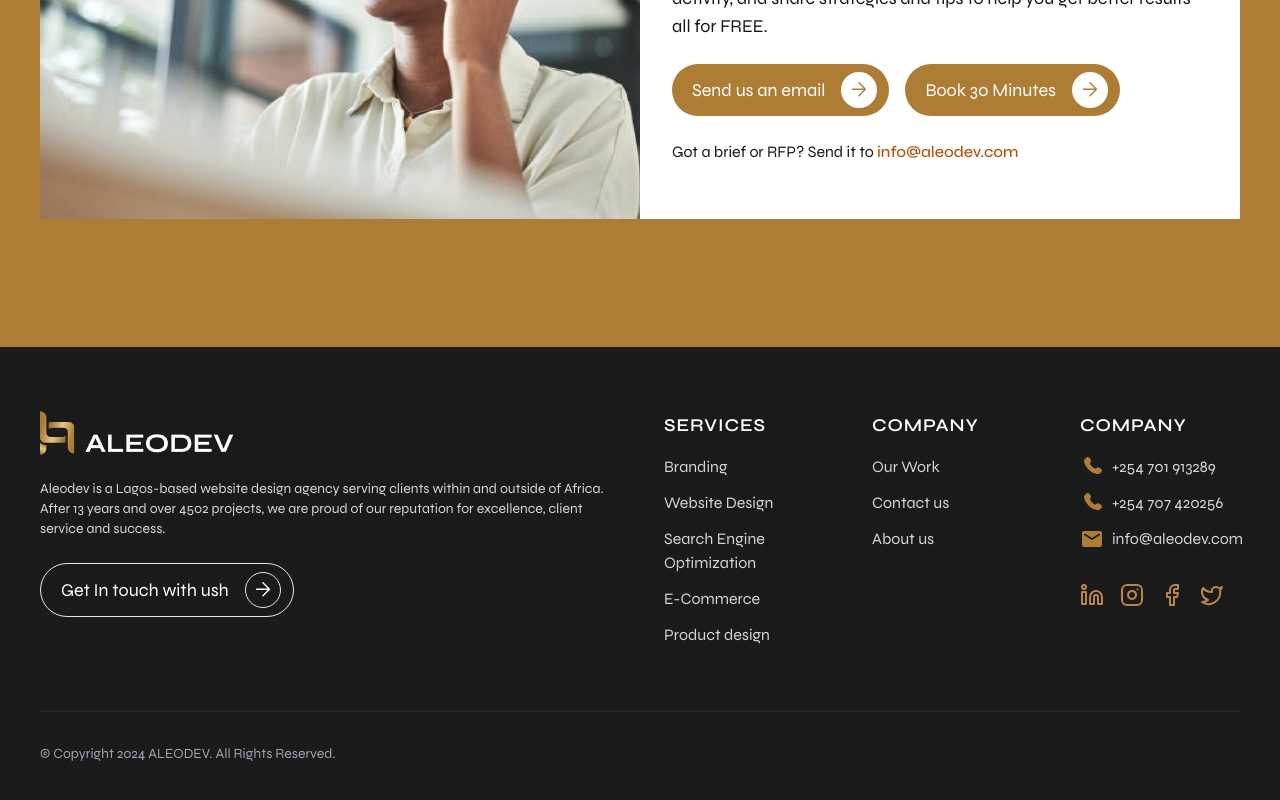
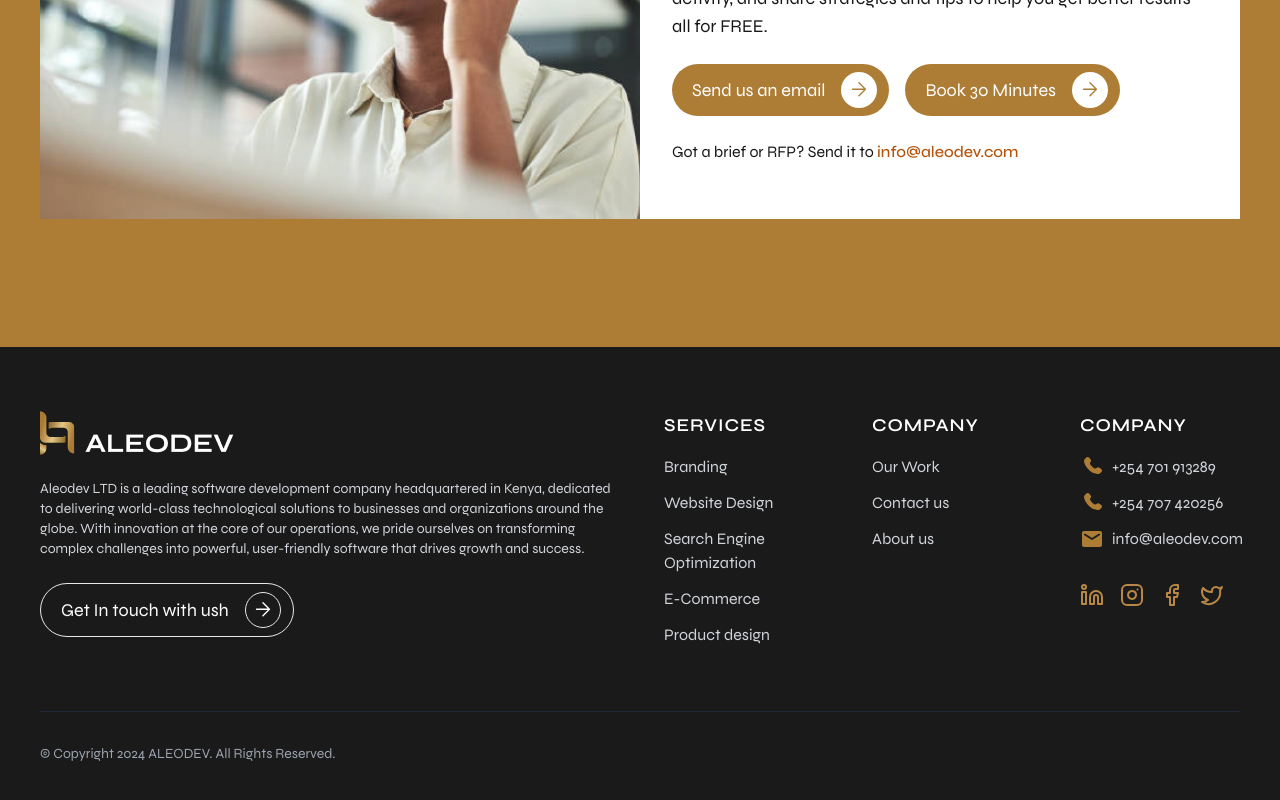
Before and after one commit to johnifemezuo/aleodev, a Next.js app: page / in a window 1280 px wide. Shown: the part 6103-6903 px from the top of the page. Built offline with nearby package versions, Linux system fonts and the light colour scheme.

Commit message:
update fix

```diff
--- a/src/components/UI/Footer/Footer.tsx
+++ b/src/components/UI/Footer/Footer.tsx
@@ -3,7 +3,6 @@
 import { EmailIcon } from "../../Icons/EmailIcon";
 import { PhoneIcon } from "../../Icons/PhoneIcon";
 import { Facebook, Instagram, Linkedin, Twitter } from "lucide-react";
-import Image from "next/image";
 import Link from "next/link";
 
 export const Footer = () => {
@@ -21,10 +20,7 @@
             </Link>
 
             <p className="text-gray-300 text-sm w-full">
-              Aleodev is a Lagos-based website design agency serving clients
-              within and outside of Africa. After 13 years and over 4502
-              projects, we are proud of our reputation for excellence, client
-              service and success.
+            Aleodev LTD is a leading software development company headquartered in Kenya, dedicated to delivering world-class technological solutions to businesses and organizations around the globe. With innovation at the core of our operations, we pride ourselves on transforming complex challenges into powerful, user-friendly software that drives growth and success.
             </p>
             <button className="space-x-4 py-2 px-3 flex justify-items-center items-center rounded-full justify-center bg-transparent border hover:bg-primary/40 text-white">
               <span className="pl-2 text-lg">Get In touch with ush</span>
```
